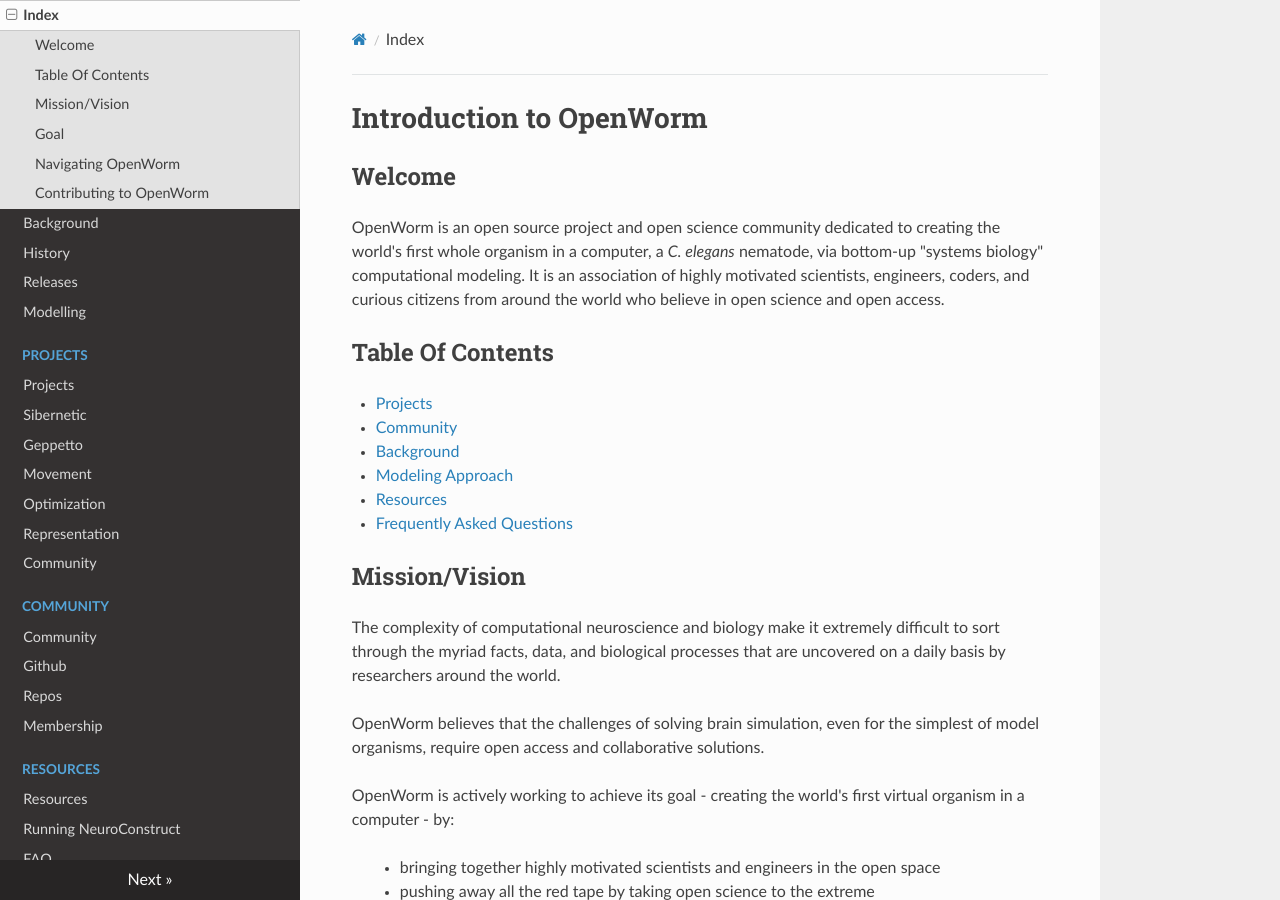
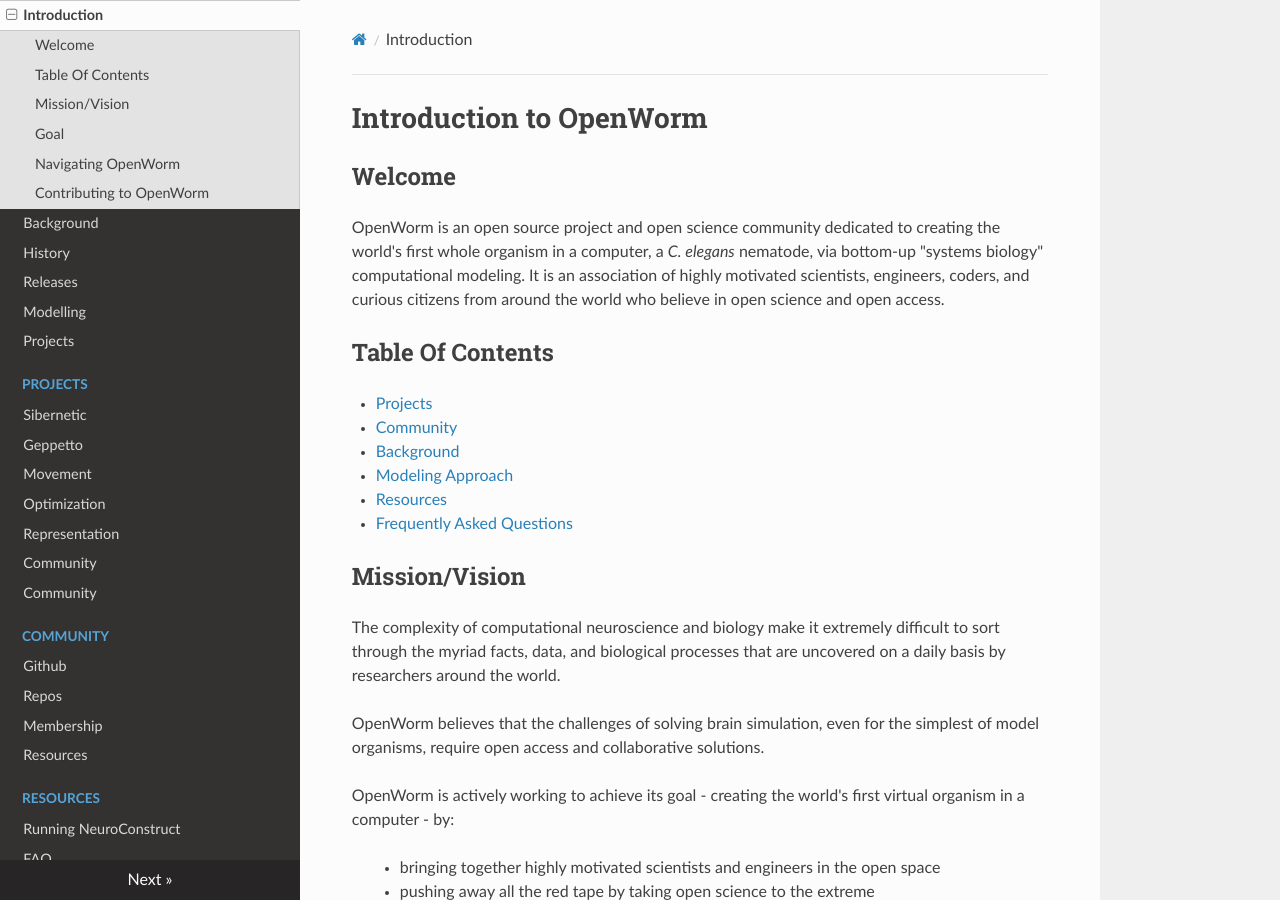
Before and after one commit to openworm/openworm_docs, an MkDocs documentation site: the page built from docs/index.md, in a window 1280 px wide and 900 px high. Built offline with MkDocs 1.6.1, drawn with Linux system fonts in a browser that asks for light colours; nearby versions of some CDN libraries; old or Windows-style settings are respelled for this version of MkDocs.

Commit message:
attempt to fix duplicate headers

```diff
--- a/mkdocs.yml
+++ b/mkdocs.yml
@@ -1,22 +1,22 @@
 site_name: OpenWorm
 theme: readthedocs
 pages:
-  - [index.md, Index]
+  - [index.md, Introduction]
   - [background.md, Background]
   - [fullhistory.md, History]
   - [releases.md, Releases]
   - [modeling.md, Modelling]
-  - [Projects/projects.md, Projects, Projects]
+  - [Projects/projects.md, Projects]
   - [Projects/sibernetic.md, Projects, Sibernetic]
   - [Projects/geppetto.md, Projects, Geppetto]
   - [Projects/worm-movement.md, Projects, Movement]
   - [Projects/optimization.md, Projects, Optimization]
   - [Projects/datarep.md, Projects, Representation]
   - [Projects/community-proj.md, Projects, Community]
-  - [Community/community.md, Community, Community]
+  - [Community/community.md, Community]
   - [Community/github.md, Community, Github]
   - [Community/repositories.md, Community, Repos]
   - [Community/membership.md, Community, Membership]
-  - [Resources/resources.md, Resources, Resources]
+  - [Resources/resources.md, Resources]
   - [Resources/running-nc.md, Resources, Running NeuroConstruct]
   - [faq.md, FAQ]
```
